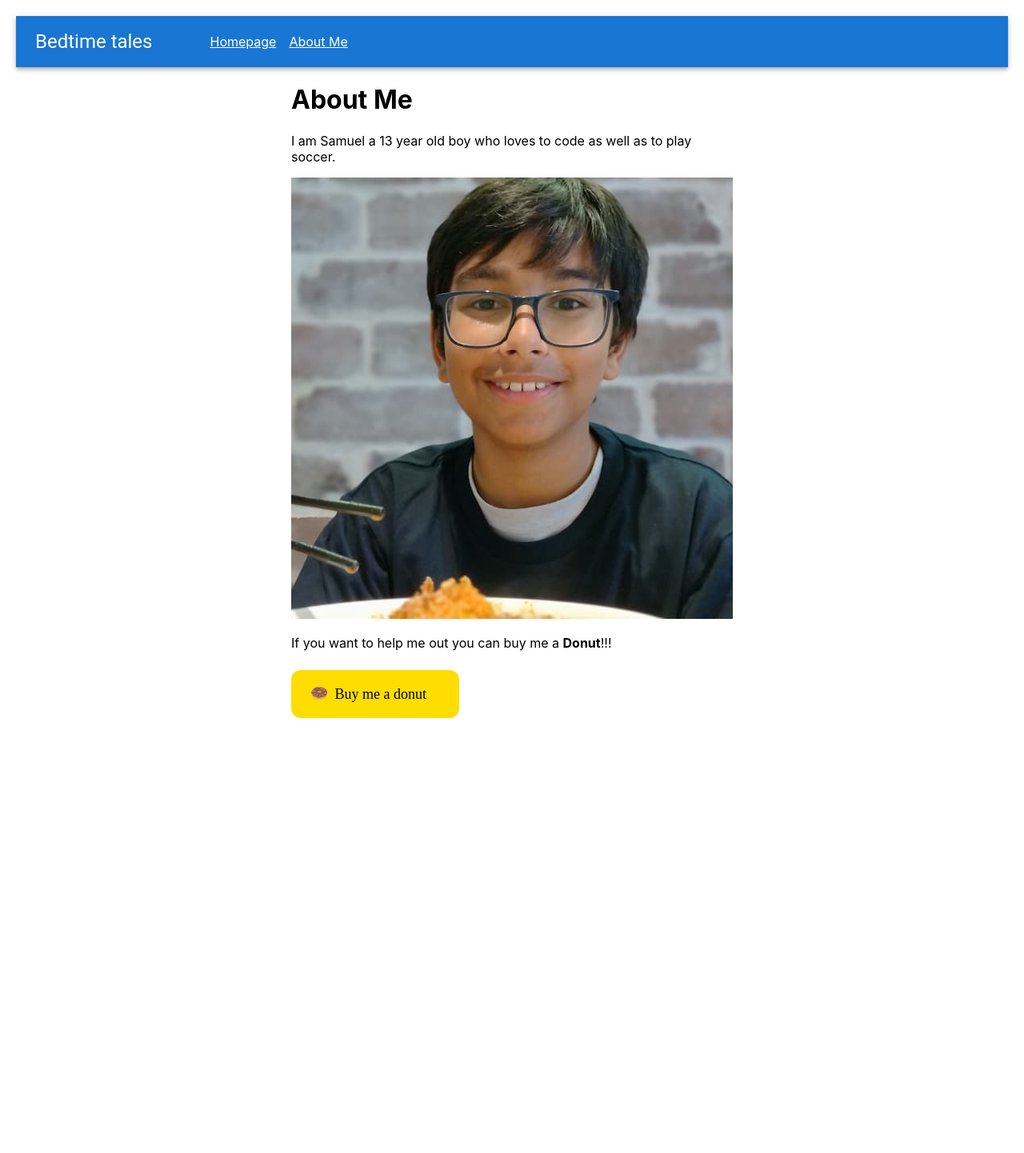
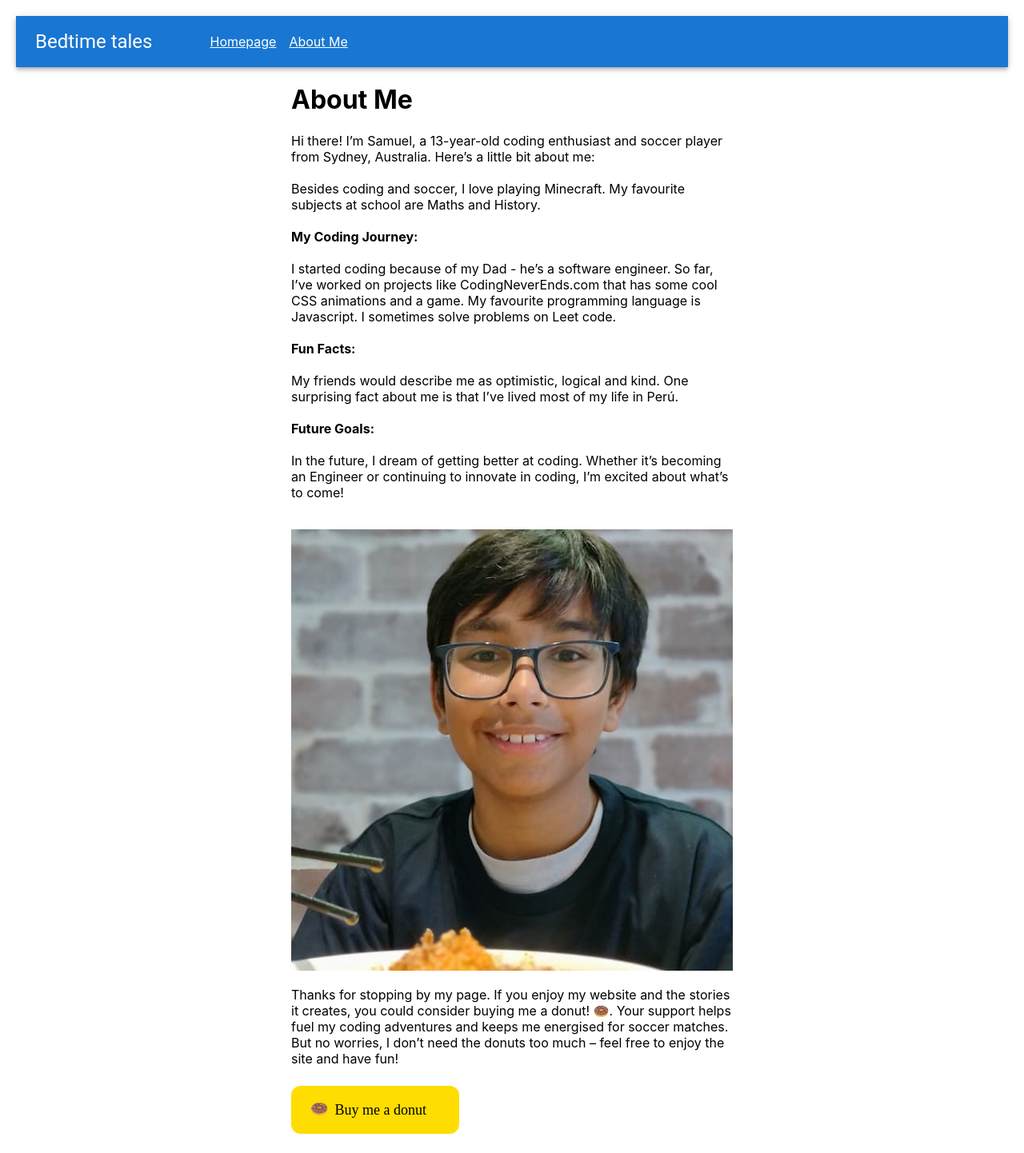
Before and after one commit to SamuelJeyachandran/Bedtime-tales, a React (Create React App) app: page /bedtime-tales/about-me in a window 1280 px wide. Shown: the whole page at 80% size. Before the commit the page ends 922 px from the top, so only its background shows below. Built offline with nearby package versions, Linux system fonts and the light colour scheme.

Commit message:
Edited About me message

```diff
--- a/src/AboutMe.js
+++ b/src/AboutMe.js
@@ -6,9 +6,11 @@ const AboutMe = () => {
     return (
         <Container maxWidth='sm'>
             <h1>About Me</h1>
-            <p>I am Samuel a 13 year old boy who loves to code as well as to play soccer. </p>
+            <p>Hi there! I’m Samuel, a 13-year-old coding enthusiast and soccer player from Sydney, Australia. Here’s a little bit about me: <br/><br/> Besides coding and soccer, I love playing Minecraft. My favourite subjects at school are Maths and History. <br/><br/> <strong>My Coding Journey:</strong> <br/><br/> I started coding because of my Dad - he’s a software engineer. So far, I’ve worked on projects like CodingNeverEnds.com that has some cool CSS animations and a game. My favourite programming language is Javascript. I sometimes solve problems on Leet code. <br/><br/> <strong>Fun Facts:</strong> <br/><br/> My friends would describe me as optimistic, logical and kind. One surprising fact about me is that I’ve lived most of my life in Perú. <br/><br/> <strong>Future Goals:</strong> <br/><br/> In the future, I dream of getting better at coding. Whether it’s becoming an Engineer or continuing to innovate in coding, I’m excited about what’s to come!</p>
+            <br/>
             <img src={samuel} />
-            <p>If you want to help me out you can buy me a <b>Donut</b>!!!</p>
+            <br/>
+            <p>Thanks for stopping by my page. If you enjoy my website and the stories it creates, you could consider buying me a donut! 🍩. Your support helps fuel my coding adventures and keeps me energised for soccer matches. But no worries, I don’t need the donuts too much – feel free to enjoy the site and have fun!</p>
             <Donut/>
         </Container>
     )
```
